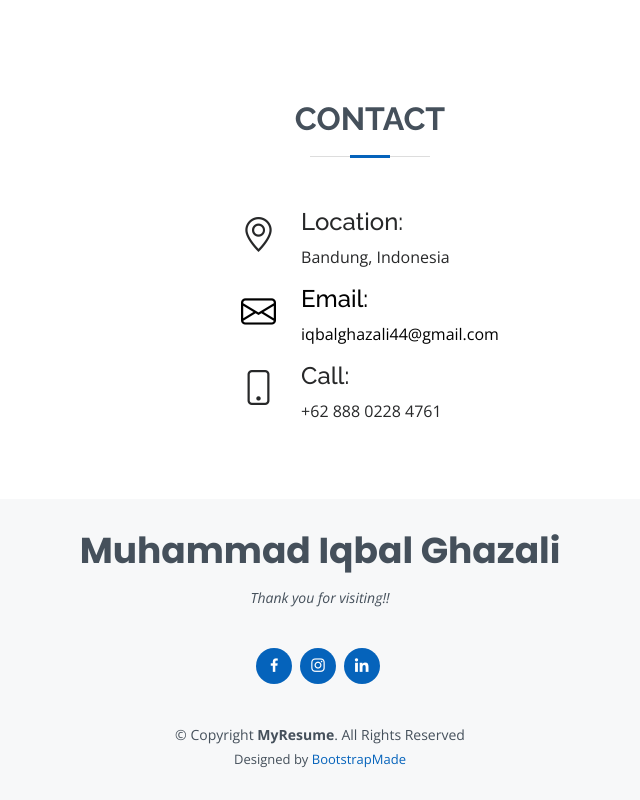
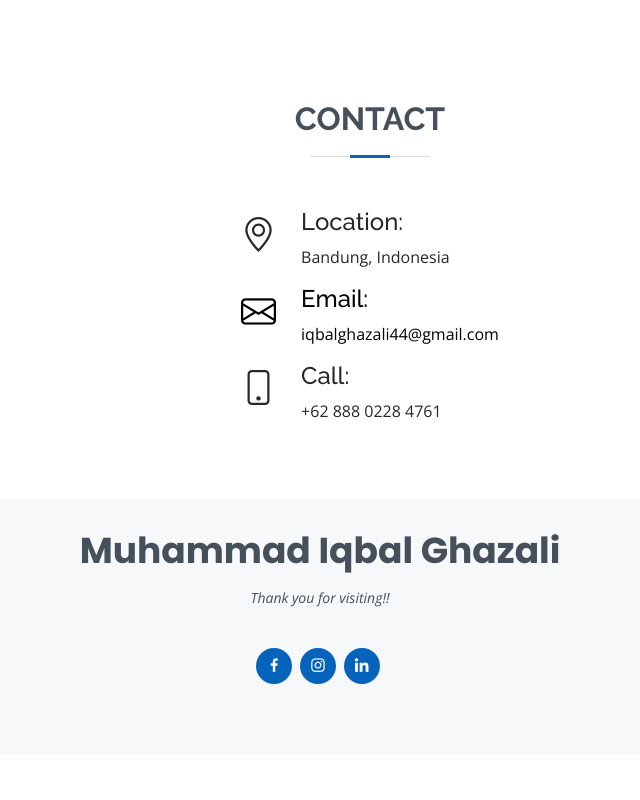
Before and after one commit to iqbalghazali/iqbalghazali.github.io, a plain HTML site: page index.html in a window 1280 px wide. Shown: the part 7776-8576 px from the top of the page, without its empty margins (320-960 px from the left). After the commit the page ends 8530 px from the top, so only its background shows below. Drawn offline with nearby package versions, Linux system fonts and the light colour scheme.

Commit message:
Update index.html

```diff
--- a/index.html
+++ b/index.html
@@ -646,18 +646,18 @@
         <a href="https://www.linkedin.com/in/iqbal-ghazali-9775692a7/" class="linkedin" target="_blank"><i
             class="bx bxl-linkedin"></i></a>
       </div>
-      <div class="copyright">
+      <!-- <div class="copyright">
         &copy; Copyright <strong><span>MyResume</span></strong>. All Rights Reserved
       </div>
-      <div class="credits">
+      <div class="credits"> -->
         <!-- All the links in the footer should remain intact. -->
         <!-- You can delete the links only if you purchased the pro version. -->
         <!-- Licensing information: [license-url] -->
         <!-- Purchase the pro version with working PHP/AJAX contact form: https://bootstrapmade.com/free-html-bootstrap-template-my-resume/ -->
-        Designed by <a href="https://bootstrapmade.com/">BootstrapMade</a>
+        <!-- Designed by <a href="https://bootstrapmade.com/">BootstrapMade</a>
       </div>
     </div>
-  </footer><!-- End Footer -->
+  </footer>End Footer -->
 
   <div id="preloader"></div>
   <a href="#" class="back-to-top d-flex align-items-center justify-content-center"><i
```
